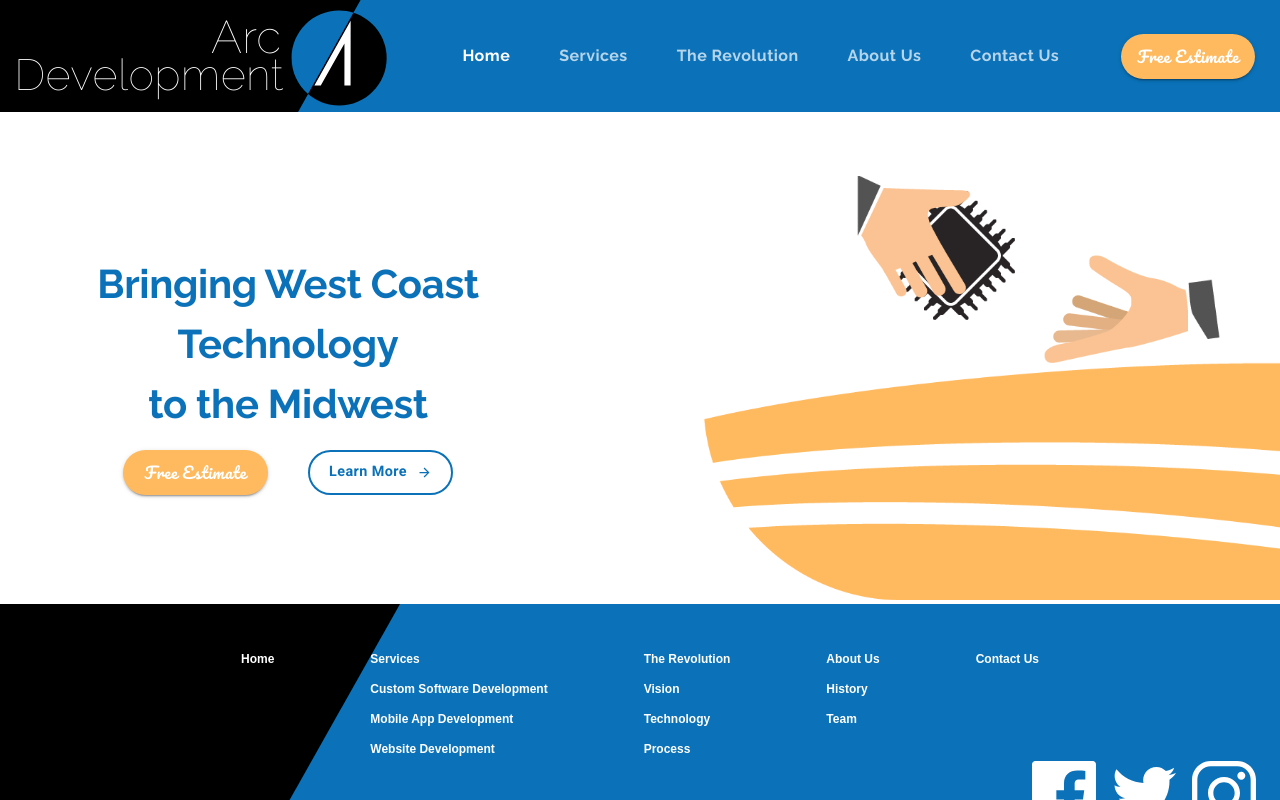
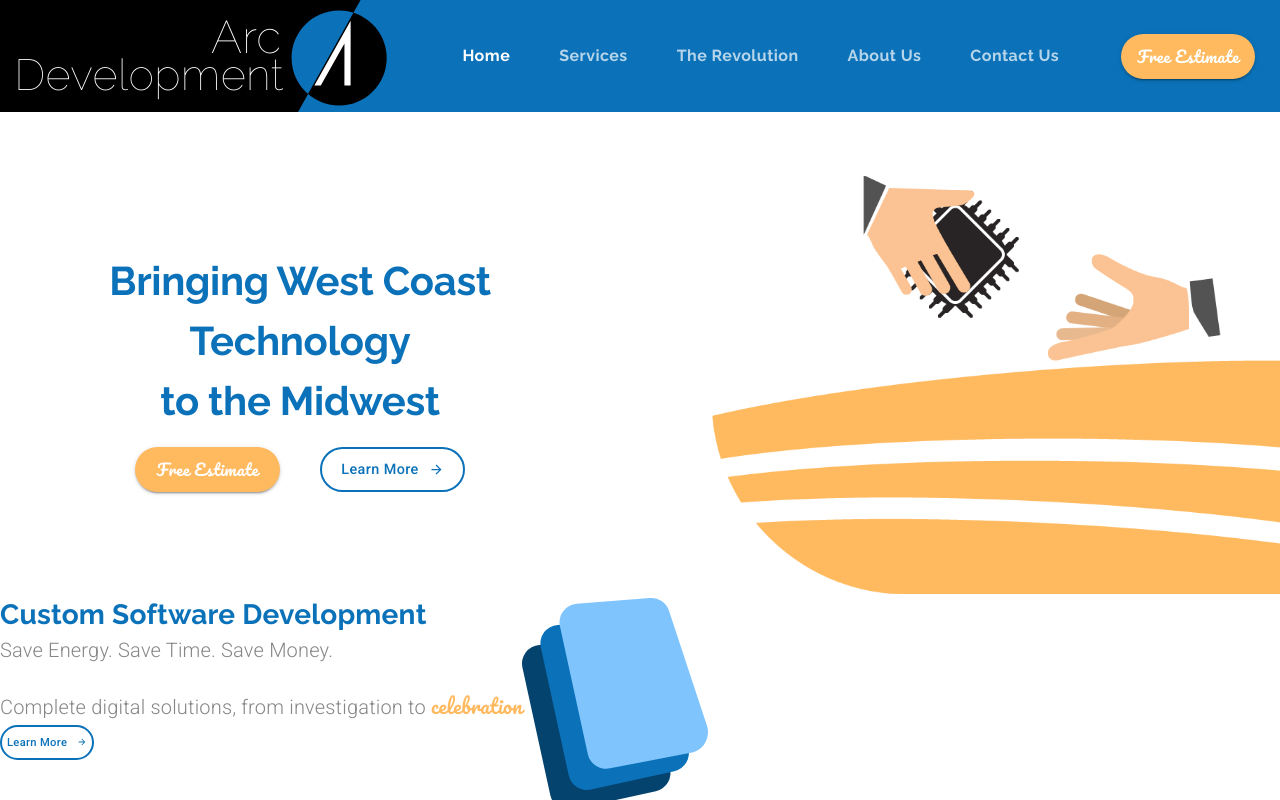
Before and after one commit to omersarisoy/mui-web-site, a React (Create React App) app: page / in a window 1280 px wide. Shown: the top 800 px of the page. Built offline with nearby package versions, Linux system fonts and the light colour scheme.

Commit message:
mui goes on

```diff
--- a/src/components/LandingPage.js
+++ b/src/components/LandingPage.js
@@ -3,67 +3,82 @@
 import { makeStyles, useTheme } from "@material-ui/core";
 import { Grid } from "@material-ui/core";
 import { Button } from "@material-ui/core";
-import animationData from "../animations/landinganimation/data";
 import ButtonArrow from "./ui/ButtonArrow";
 import { Typography } from "@material-ui/core";
+
+import animationData from "../animations/landinganimation/data";
+import customSoftwareIcon from "../assets/Custom Software Icon.svg";
+
 const useStyles = makeStyles((theme) => ({
   animation: {
-    maxWidth:"50em",
-    minWidth:"21em",
-    marginTop:"2em",
-    marginLeft:"10%",
+    maxWidth: "50em",
+    minWidth: "21em",
+    marginTop: "2em",
+    marginLeft: "10%",
     [theme.breakpoints.down("sm")]: {
-      maxWidth:"30em"
-    }
+      maxWidth: "30em",
+    },
   },
 
   estimateButton: {
     ...theme.typography.estimate,
-    backgroundColor:theme.palette.common.orange,
-    borderRadius:50,
+    backgroundColor: theme.palette.common.orange,
+    borderRadius: 50,
     height: 45,
-    width:145,
-    marginRight:40,
+    width: 145,
+    marginRight: 40,
     "&:hover": {
-      backgroundColor:theme.palette.secondary.light
-    }
+      backgroundColor: theme.palette.secondary.light,
+    },
   },
 
   buttonContainer: {
-    marginTop:"1em",
+    marginTop: "1em",
   },
 
   learnButtonHero: {
-    borderColor:theme.palette.common.blue,
-    color: theme.palette.common.blue,
-    borderWidth:2,
-    textTransform:"none",
-    borderRadius:50,
-    fontFamily:"Roboto",
-    fontWeight:"bold",
-    fontSize:"0.9rem",
+    ...theme.typography.learnButton,
+    fontSize: "0.9rem",
     height: 45,
     width: 145,
   },
 
+  learnButton: {
+    ...theme.typography.learnButton,
+    fontSize:"0.7rem",
+    height: 35,
+    padding: 5,
+  },
+
   mainContainer: {
-    marginTop:"5em",
+    marginTop: "5em",
     [theme.breakpoints.down("md")]: {
-      marginTop: "3em"
+      marginTop: "3em",
     },
 
     [theme.breakpoints.down("md")]: {
-      marginTop: "2em"
+      marginTop: "2em",
     },
 
-    heroTextContainer: {
-      minWidth:"21.5em",
-      marginLeft:"1em",
-      [theme.breakpoints.down("xs")]: {
-        marginLeft: 0
-      }
-    }
+  },
+
+  heroTextContainer: {
+    minWidth: "21.5em",
+    marginLeft: "1em",
+    [theme.breakpoints.down("xs")]: {
+      marginLeft: 0,
+    },
+  },
+
+  specialText: {
+    fontFamily:"Pacifico",
+    color: theme.palette.common.orange,
+  },
+
+  subtitle: {
+    marginBottom:"1em",
   }
+
 }));
 
 export default function LandingPage() {
@@ -82,25 +97,69 @@
   return (
     <Grid container direction="column" className={classes.mainContainer}>
       <Grid item>
-        <Grid container direction="row" justifyContent="flex-end" alignItems="center">
+        {" "}
+        {/*-----Hero Block-----*/}
+        <Grid
+          container
+          direction="row"
+          justifyContent="flex-end"
+          alignItems="center"
+        >
           <Grid sm item className={classes.heroTextContainer}>
             <Typography align="center" variant="h2">
               Bringing West Coast Technology <br /> to the Midwest
             </Typography>
-            <Grid container justifyContent="center" className={classes.buttonContainer}>
+            <Grid
+              container
+              justifyContent="center"
+              className={classes.buttonContainer}
+            >
               <Grid item>
-                <Button variant="contained" className={classes.estimateButton }>Free Estimate </Button>
+                <Button variant="contained" className={classes.estimateButton}>
+                  Free Estimate{" "}
+                </Button>
               </Grid>
               <Grid item>
-                <Button variant="outlined" className={classes.learnButtonHero }>
-                  <span style={{marginRight:10}}>Learn More</span>
-                  <ButtonArrow width={15} height={15} fill={theme.palette.common.blue} />
-                  </Button>
+                <Button variant="outlined" className={classes.learnButtonHero}>
+                  <span style={{ marginRight: 10 }}>Learn More</span>
+                  <ButtonArrow
+                    width={15}
+                    height={15}
+                    fill={theme.palette.common.blue}
+                  />
+                </Button>
               </Grid>
             </Grid>
           </Grid>
-          <Grid sm item className={classes.animation }>
-            <Lottie  options={defaultOptions} height={"100%"} width={"100%"} />
+          <Grid sm item className={classes.animation}>
+            <Lottie options={defaultOptions} height={"100%"} width={"100%"} />
+          </Grid>
+        </Grid>
+      </Grid>
+      <Grid item>
+        {" "}
+        {/*-----Services Block-----*/}
+        <Grid container direction="row">
+          <Grid item>
+            <Typography variant="h4">Custom Software Development</Typography>
+            <Typography variant="subtitle1" className={classes.subtitle}>
+              Save Energy. Save Time. Save Money.
+            </Typography>
+            <Typography variant="subtitle1">
+              Complete digital solutions, from investigation to{" "}
+              <span className={classes.specialText}>celebration</span>
+            </Typography>
+            <Button variant="outlined" className={classes.learnButton}>
+              <span style={{ marginRight: 10 }}>Learn More</span>
+              <ButtonArrow
+                width={10}
+                height={10}
+                fill={theme.palette.common.blue}
+              />
+            </Button>
+          </Grid>
+          <Grid item>
+            <img alt="custom software icon" src={customSoftwareIcon}/>
           </Grid>
         </Grid>
       </Grid>
--- a/src/components/ui/Theme.js
+++ b/src/components/ui/Theme.js
@@ -3,6 +3,7 @@
 
 const arcBlue = "#0B72B9"
 const arcOrange = "#FFBA60"
+const arcGrey = "#868686"
 
 
 export default createTheme ({
@@ -51,12 +52,28 @@
         },
 
         h4:{
-            fontFamily:"Pacifico",
+            fontFamily:"Raleway",
             fontSize:"1.75rem",
             color: arcBlue,
             fontWeight:700,
         },
 
+        subtitle1: {
+            fontSize:"1.25rem",
+            fontWeight: 300,
+            color: arcGrey,
+        },
+
+        learnButton: {
+            borderColor: arcBlue,
+            borderWidth: 2,
+            textTransform:"none",
+            color:arcBlue,
+            borderRadius:50,
+            fontFamily:"Roboto",
+
+        }
+
     }
 
 })
```
